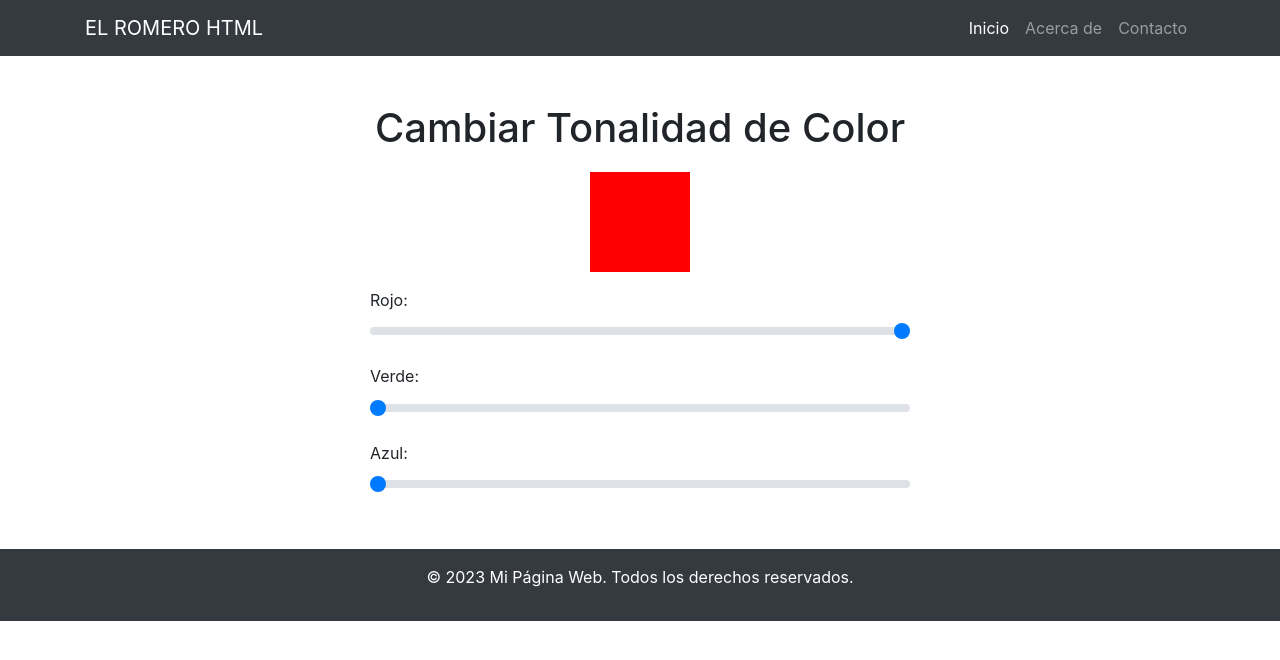
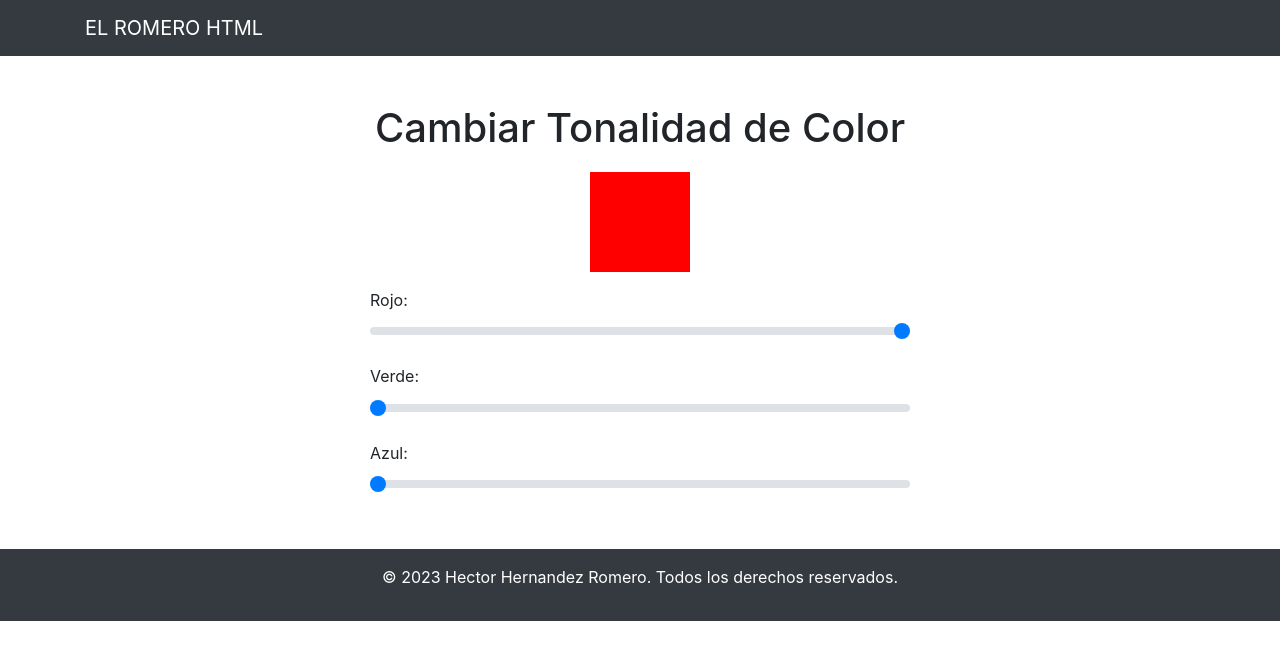
Before and after one commit to hectorhr060100/control-de-color, a plain HTML site: page index.html in a window 1280 px wide. Drawn offline with nearby package versions, Linux system fonts and the light colour scheme.

Commit message:
Personalización de Header y Footer

```diff
--- a/index.html
+++ b/index.html
@@ -25,14 +25,7 @@
             </button>
             <div class="collapse navbar-collapse" id="navbarNav">
                 <ul class="navbar-nav ml-auto">
-                    <li class="nav-item active">
-                        <a class="nav-link" href="#">Inicio</a>
-                    </li>
-                    <li class="nav-item">
-                        <a class="nav-link" href="#">Acerca de</a>
-                    </li>
-                    <li class="nav-item">
-                        <a class="nav-link" href="#">Contacto</a>
+
                     </li>
                 </ul>
             </div>
@@ -64,7 +57,7 @@
     <!-- Pie de página -->
     <footer class="bg-dark text-white text-center py-3">
         <div class="container">
-            <p>&copy; 2023 Mi Página Web. Todos los derechos reservados.</p>
+            <p>&copy; 2023 Hector Hernandez Romero. Todos los derechos reservados.</p>
         </div>
     </footer>
 
```
